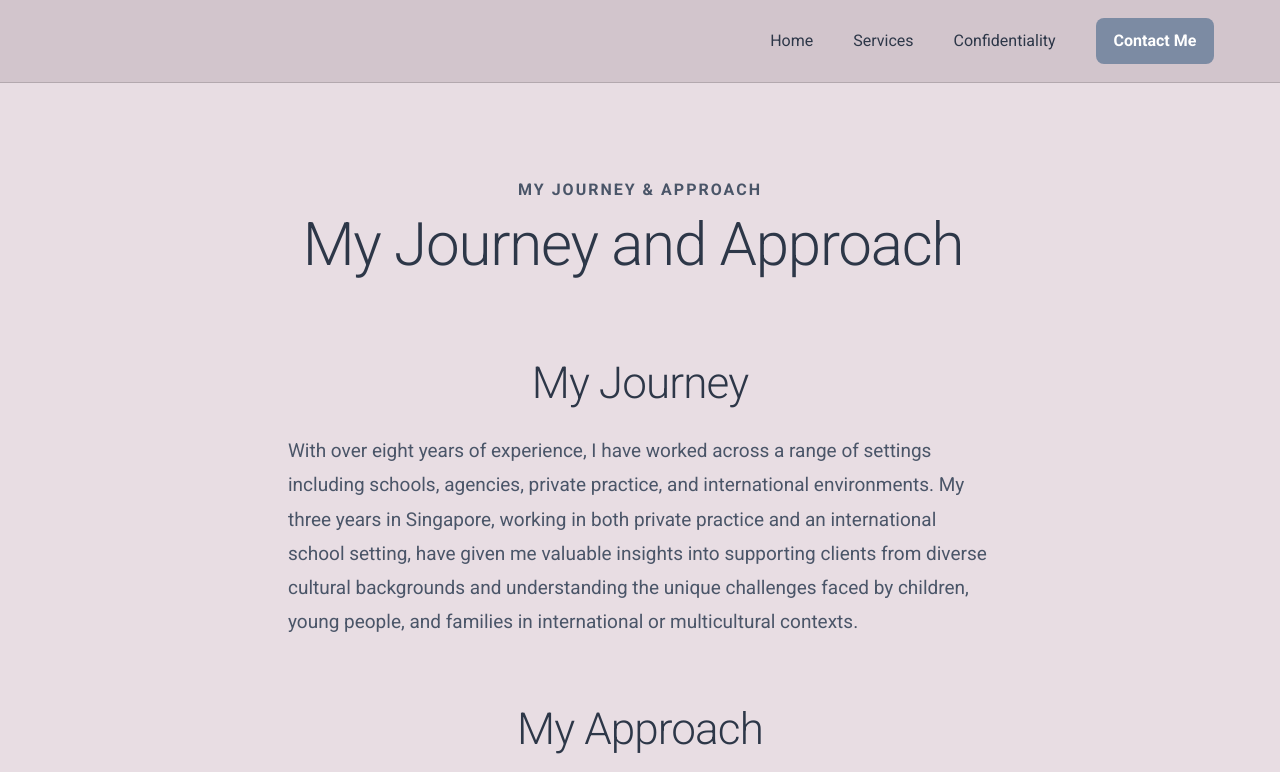
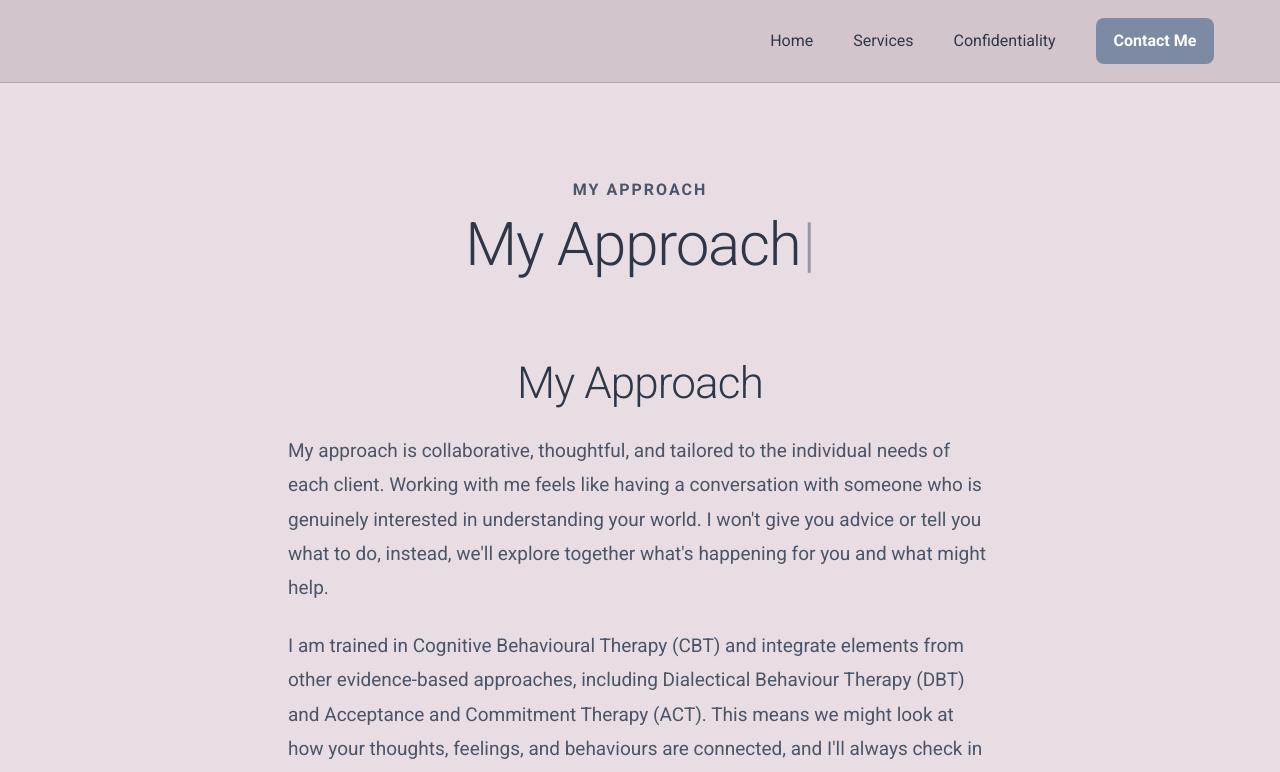
Before and after one commit to LouiseCochraneCounselling/louise-cochrane-counselling, a Next.js app: page /journey-approach in a window 1280 px wide. Shown: the top 772 px of the page. Built offline with nearby package versions, Linux system fonts and the light colour scheme.

Commit message:
removed clients My Journey section as per request

```diff
--- a/src/pages/journey-approach.jsx
+++ b/src/pages/journey-approach.jsx
@@ -11,10 +11,10 @@ export default function Approach() {
 	return (
 		<>
 			<Head>
-				<title>My Journey and Approach - The Holding Space Jersey</title>
+				<title>My Approach - The Holding Space Jersey</title>
 				<meta
 					name="description"
-					content="Learn about my journey as a counsellor and my therapeutic approach to supporting your mental health and wellbeing."
+					content="Learn about my therapeutic approach to supporting your mental health and wellbeing."
 				/>
 				<meta name="viewport" content="width=device-width, initial-scale=1" />
 				<link rel="icon" href="/favicon.ico" />
@@ -23,28 +23,19 @@ export default function Approach() {
 			<main className={styles.main} id="main-content">
 				<div className={styles.container}>
 					<AnimatedSection delay={0} animation="fadeIn">
-						<h3 className={styles.sectionTitleSmall}>MY JOURNEY & APPROACH</h3>
+						<h3 className={styles.sectionTitleSmall}>MY APPROACH</h3>
 					</AnimatedSection>
 					<Typewriter
 						as="h1"
 						className={styles.pageTitle}
-						text="My Journey and Approach"
+						text="My Approach"
 						speed={60}
 						delay={300}
 						showCursor={true}
 						loop={false}
 					/>
 
-					<AnimatedSection delay={200} animation="slideInLeft">
-						<section id="my-journey-section" className={styles.contentSection}>
-							<h2>My Journey</h2>
-							<p>
-								With over eight years of experience, I have worked across a range of settings including schools, agencies, private practice, and international environments. My three years in Singapore, working in both private practice and an international school setting, have given me valuable insights into supporting clients from diverse cultural backgrounds and understanding the unique challenges faced by children, young people, and families in international or multicultural contexts.
-							</p>
-						</section>
-					</AnimatedSection>
-
-					<AnimatedSection delay={300} animation="slideInRight">
+					<AnimatedSection delay={200} animation="slideInRight">
 						<section id="my-approach-section" className={styles.contentSection}>
 							<h2>My Approach</h2>
 							<p>
@@ -59,7 +50,7 @@ export default function Approach() {
 						</section>
 					</AnimatedSection>
 
-					<AnimatedSection delay={400} animation="fadeIn">
+					<AnimatedSection delay={300} animation="fadeIn">
 						<div className={styles.backButtonContainer}>
 							<Link href="/#about-section" className={homeStyles.scrollToContactLink}>
 								<span className={homeStyles.scrollToContactText}>
```
Also changed, not shown: src/pages/index.jsx (+1 -9 lines).
